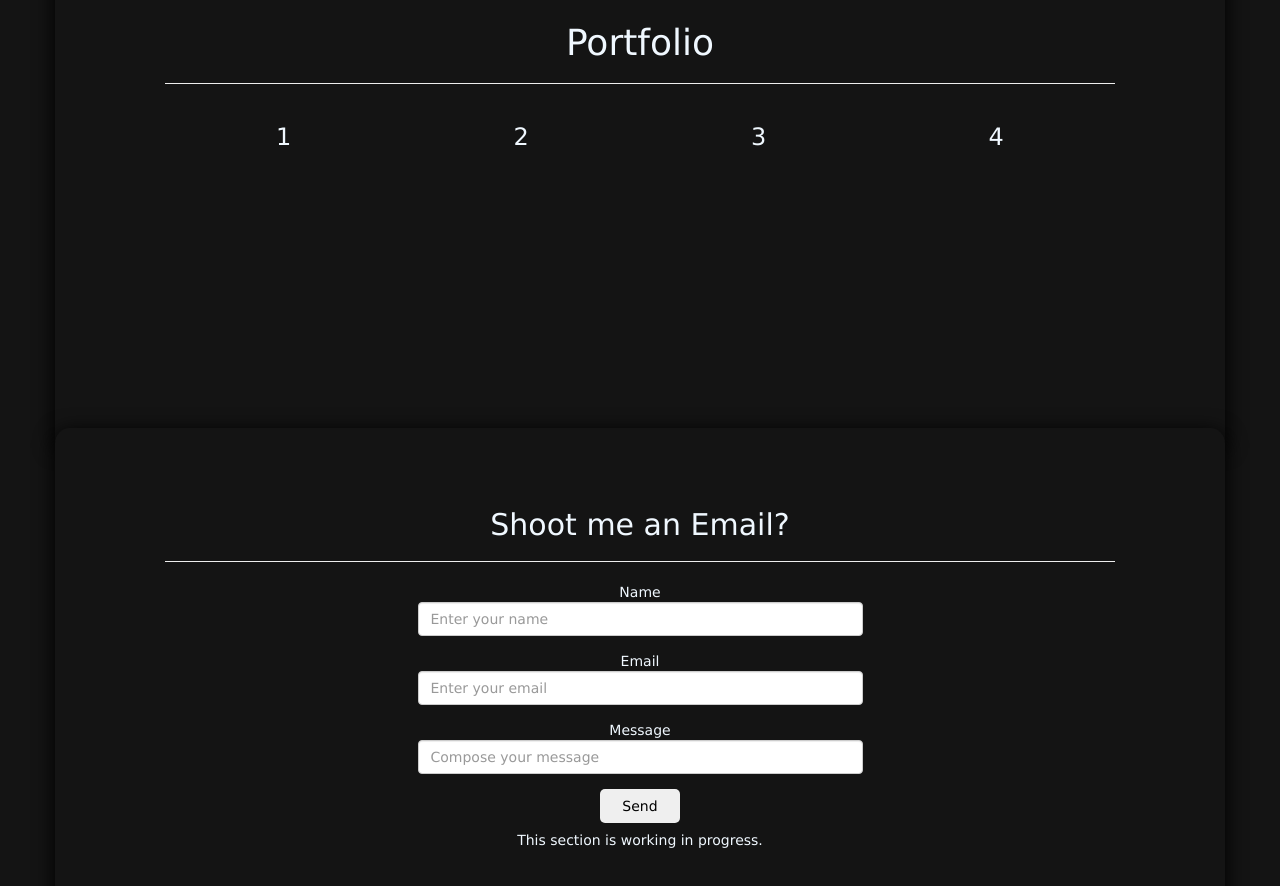
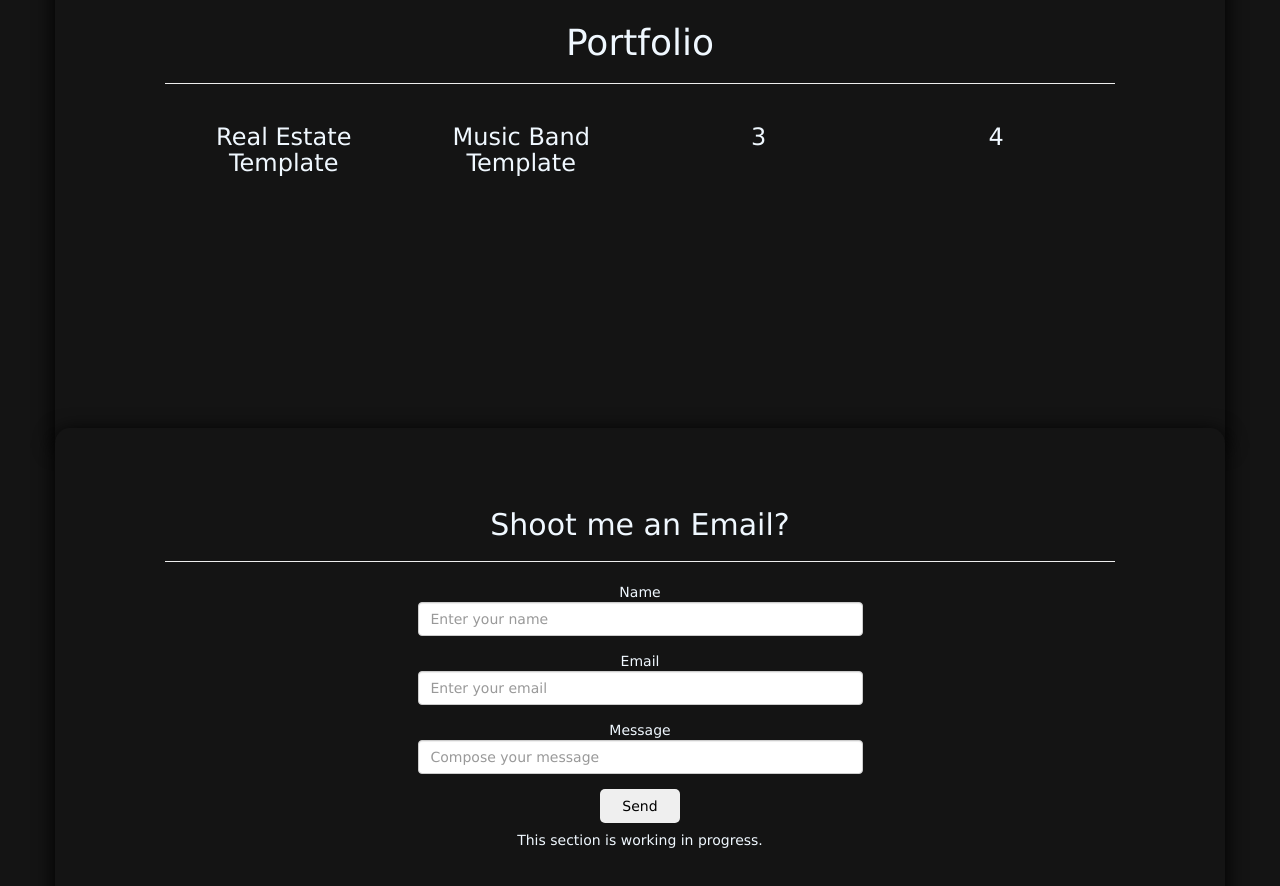
Before and after one commit to JESDslnt/JESDslnt.github.io, a plain HTML site: page index.html in a window 1280 px wide. Shown: the part 1317-2203 px from the top of the page. Drawn offline with nearby package versions, Linux system fonts and the light colour scheme.

Commit message:
Update index.html

```diff
--- a/index.html
+++ b/index.html
@@ -134,6 +134,10 @@
             .work h2{
                 font-family: verdana;
             }
+            .work a{
+                text-decoration: none;
+                color: aliceblue;
+            }
             /*--------------CONTACT*/
             .contact{
                 height: 500px;
@@ -229,10 +233,10 @@
                     <h1 class="text-center">Portfolio</h1>
                     <hr/>
                     <div class="col-md-3 col-lg-3 item" data-aos="fade-up">
-                        <h3>1</h3>
+                        <a href="https://codepen.io/JoshuaED/pen/NazpoV"><h3>Real Estate Template</h3></a>
                     </div>
                     <div class="col-md-3 col-lg-3 item" data-aos="fade-up">
-                        <h3>2</h3>
+                      <a href="https://codepen.io/JoshuaED/pen/QqBeaV"><h3>Music Band Template</h3></a>
                     </div>
                     <div class="col-md-3 col-lg-3 item" data-aos="fade-up">
                         <h3>3</h3>
```
